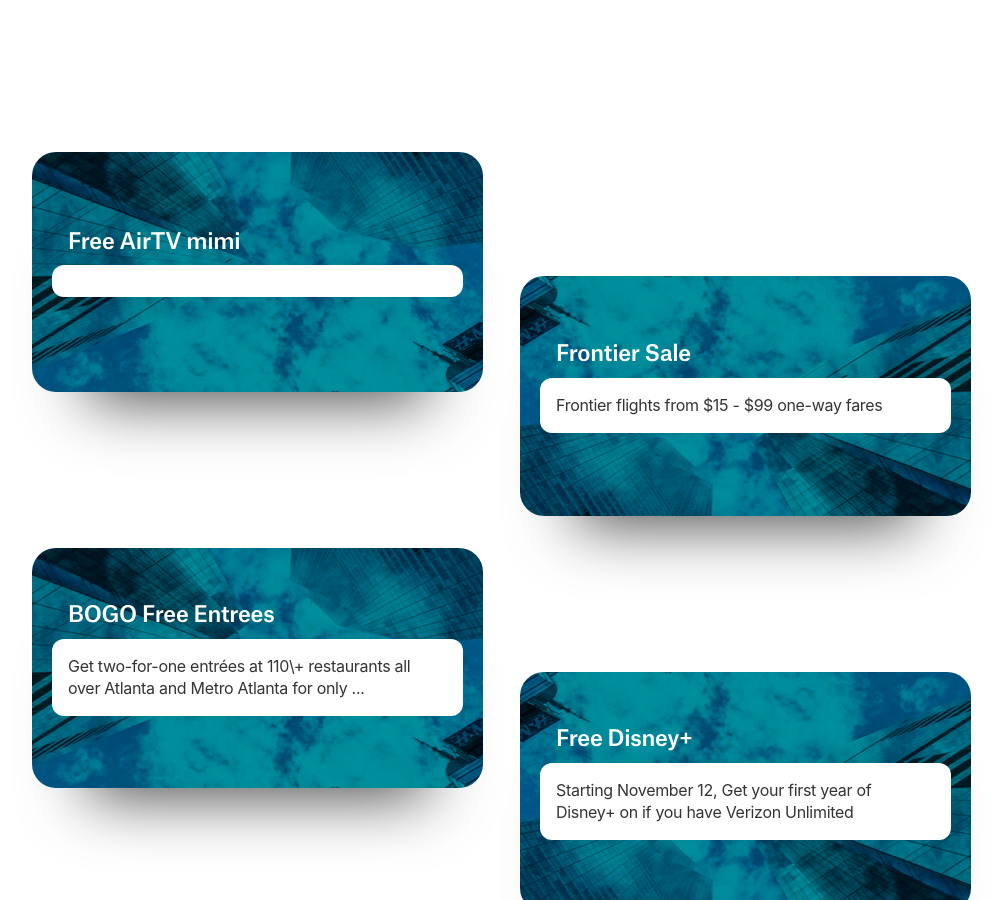
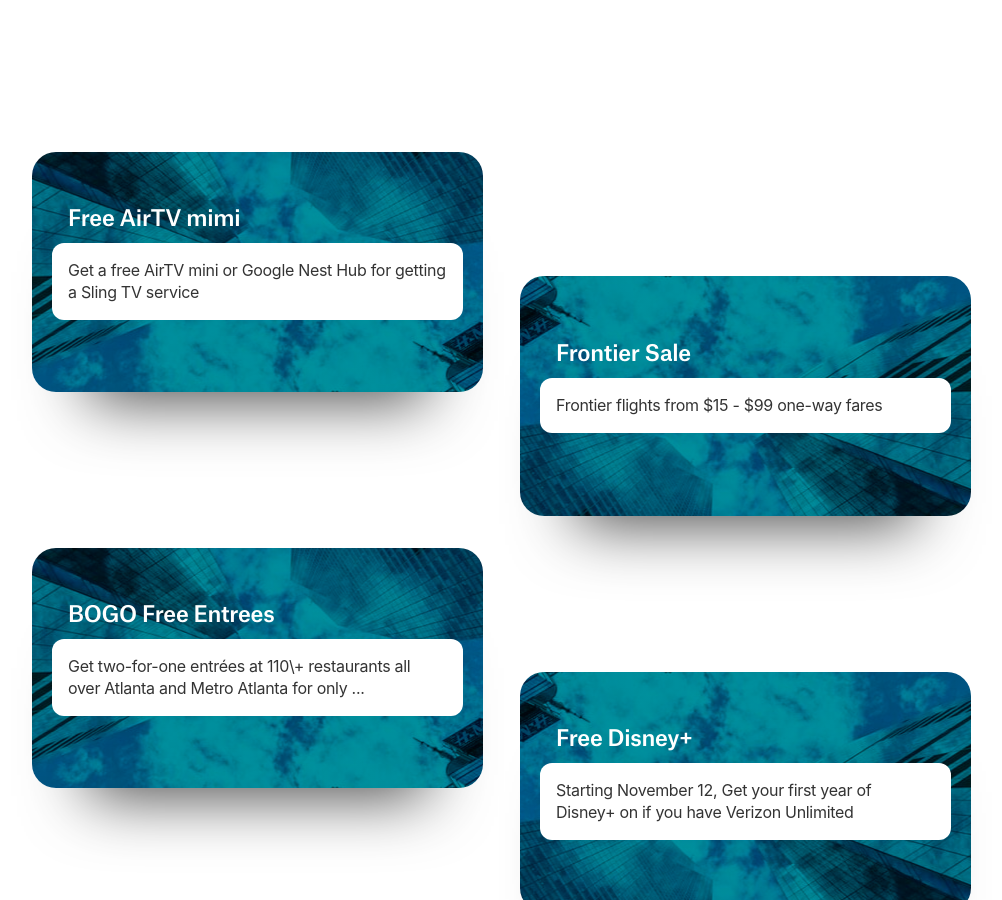
Before and after one commit to ohiosveryown/atldeals, a Jekyll site: the page built from index.html, in a window 1280 px wide and 900 px high, scrolled down 377 px. Shown: the whole window, without its empty margins (139-1141 px from the left). Built offline with Jekyll 4.4.1, drawn with Linux system fonts in a browser that asks for light colours; nearby versions of some CDN libraries.

Commit message:
Updated Free Airtv Mimi

```diff
--- a/_posts/2019-12-06-free-airtv-mimi.markdown
+++ b/_posts/2019-12-06-free-airtv-mimi.markdown
@@ -5,6 +5,8 @@
 categories:
 - new
 - deals
+image: "/uploads/7A4F3B2A-B38C-4A48-866B-A86B6FBDB85D.jpeg"
+description: Get a free AirTV mini or Google Nest Hub for getting a Sling TV service
 layout: post
 ---
 
```
